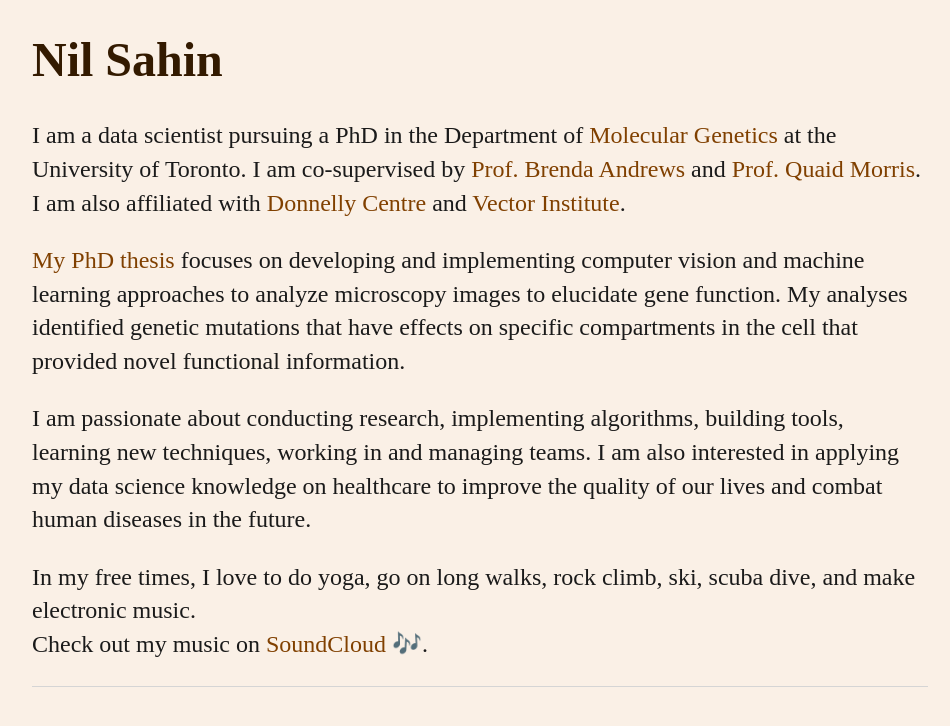
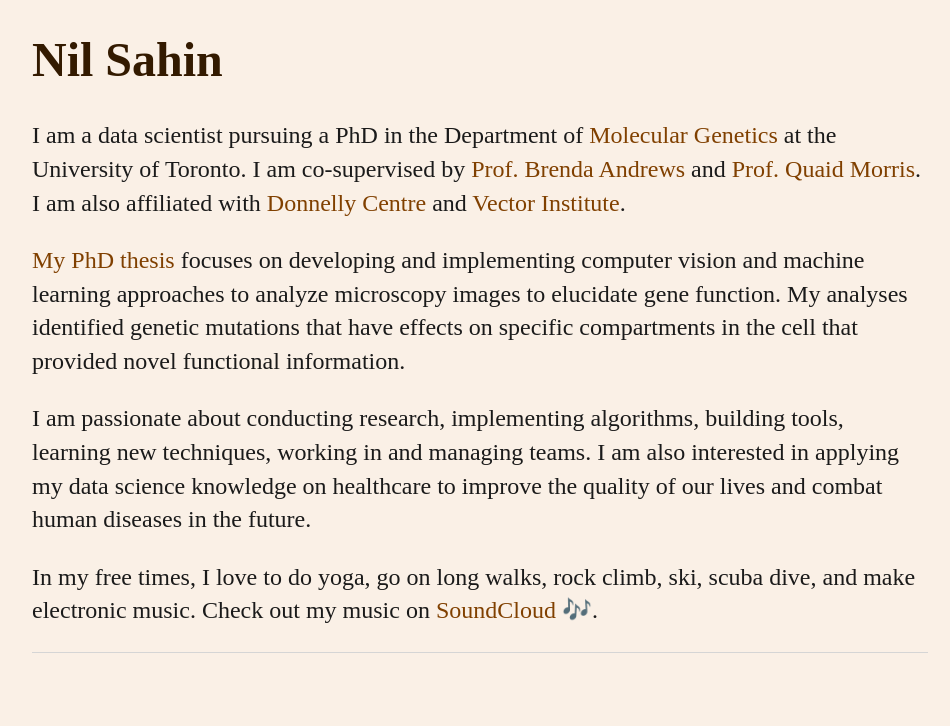
Before and after one commit to nsahin/nsahin.github.io, a Jekyll site: the page built from index.html, in a window 1280 px wide, cut to the strip 310-1057 px from the top of the page. Shown: the top 726 px of the strip, without its empty margins (160-1110 px from the left). Built offline with Jekyll 4.4.1, drawn with Linux system fonts in a browser that asks for light colours.

```diff
--- a/index.html
+++ b/index.html
@@ -16,6 +16,6 @@ title: Nil Sahin
 		I am also interested in applying my data science knowledge on healthcare to improve the quality of our lives and combat human diseases in the future.
 	</p>
 	<p>In my free times, I love to do yoga, go on long walks, rock climb, ski, scuba dive, and make electronic music.
-		<br>Check out my music on <a href="https://soundcloud.com/nil-sahin">SoundCloud</a> &#127926;.
+		Check out my music on <a href="https://soundcloud.com/nil-sahin">SoundCloud</a> &#127926;.
 	</p>
 </div><!-- /.blurb -->
```
